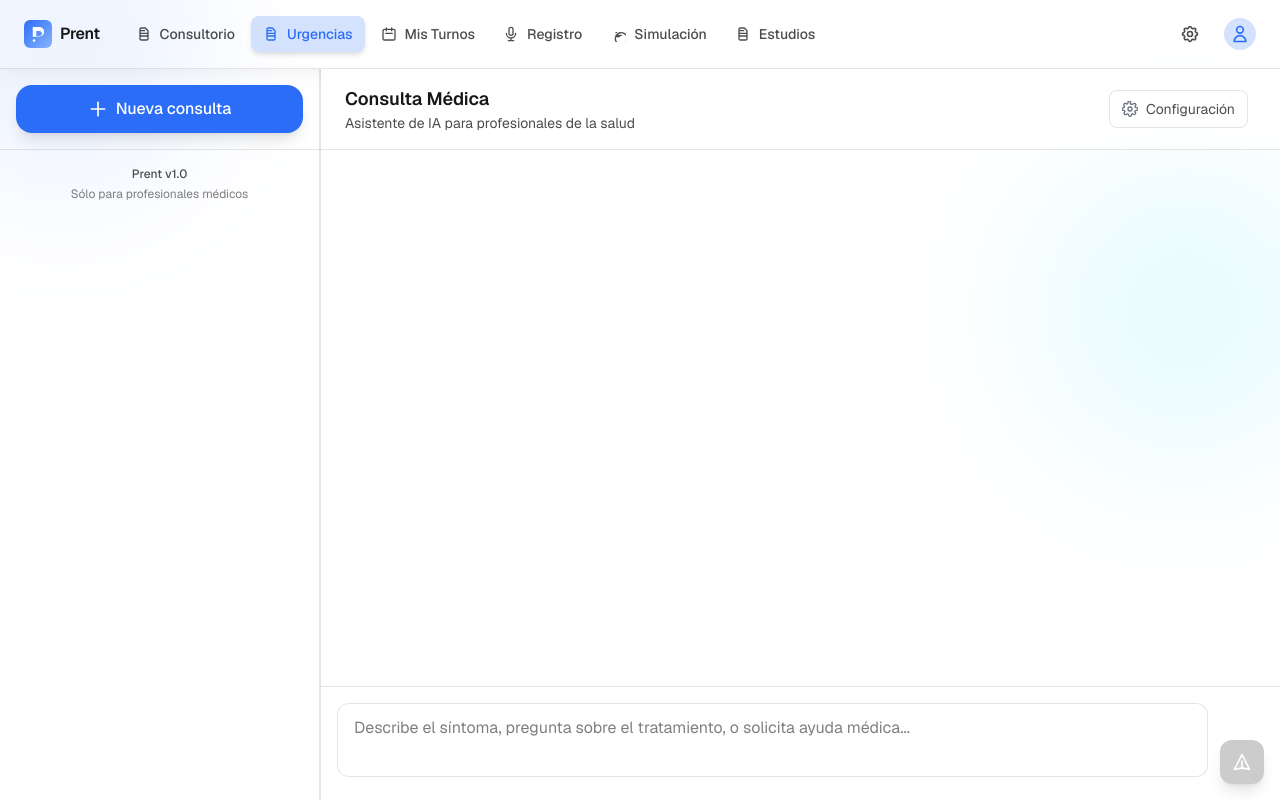
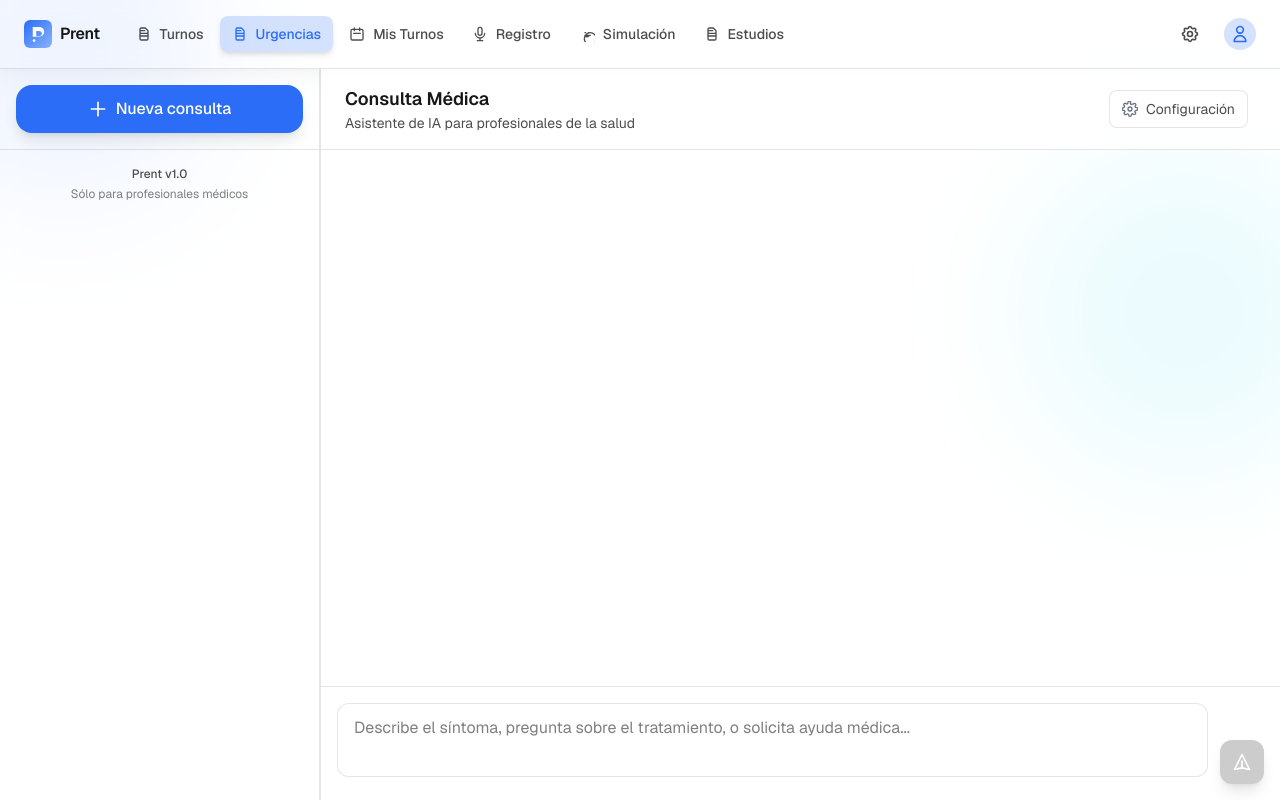
Before and after one commit to l-mendez/prent, a Next.js app: page /urgencias in a window 1280 px wide. Built offline with nearby package versions, Linux system fonts and the light colour scheme.

Commit message:
changed Consultorio to Turnos

```diff
--- a/app/(product)/components/Header.tsx
+++ b/app/(product)/components/Header.tsx
@@ -30,7 +30,7 @@ export default function Header({ onToggleSidebar, isSidebarOpen }: HeaderProps =
   }, [mobileNavOpen]);
 
   const navigationItems = [
-    { href: "/consultorio", label: "Consultorio", icon: "document" },
+    { href: "/consultorio", label: "Turnos", icon: "document" },
     { href: "/urgencias", label: "Urgencias", icon: "document" },
     { href: "/misturnos", label: "Mis Turnos", icon: "calendar" },
     { href: "/record", label: "Registro", icon: "microphone" },
```
